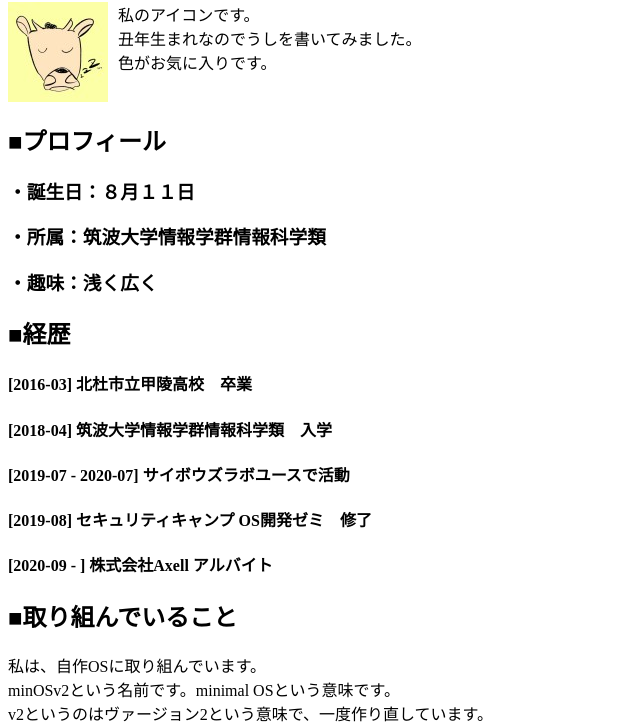
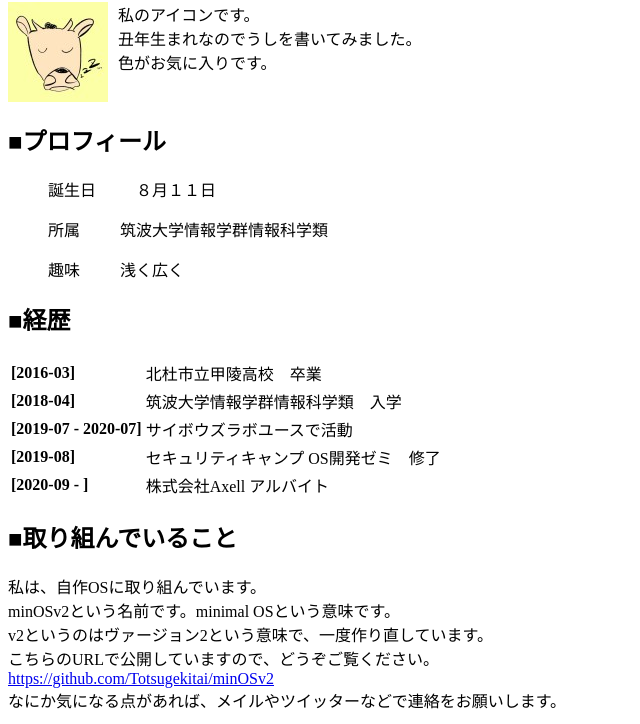
Before and after one commit to Totsugekitai/totsugekitai.github.io, a plain HTML site: page index.html in a window 1280 px wide. Shown: the part 87-811 px from the top of the page, without its empty margins (0-640 px from the left). Drawn offline with Linux system fonts and the light colour scheme.

Commit message:
edit profile

```diff
--- a/index.html
+++ b/index.html
@@ -3,6 +3,21 @@
   <head>
     <meta charset="UTF-8">
     <title>Totsugekitai-no-page</title>
+    <style>
+      table#issues tbody th {
+      text-align:left;
+      }
+      ul#profiles {
+        list-style:none;
+      }
+      ul#profiles dl dt {
+      display:inline-block;
+      }
+      ul#profiles dl dd {
+      display:inline-block;
+      }
+
+    </style>
   </head>
   <body>
     <h1>ここは突撃隊の個人ページです</h1>
@@ -14,17 +29,21 @@
     </p>
 
     <h2>■プロフィール</h2>
-    <h3>・誕生日：８月１１日</h3>
-    <h3>・所属：筑波大学情報学群情報科学類</h3>
-    <h3>・趣味：浅く広く</h3>
+    <ul id="profiles"><li><dl><dt>誕生日</dt><dd><time datetime="08-11">８月１１日</time></dd></dl></li>
+      <li><dl><dt>所属</dt><dd>筑波大学情報学群情報科学類</dd></dl></li>
+      <li><dl><dt>趣味</dt><dd>浅く広く</dd></dl>
+    </ul>
 
     <h2>■経歴</h2>
-    <h4>[2016-03] 北杜市立甲陵高校　卒業</h4>
-    <h4>[2018-04] 筑波大学情報学群情報科学類　入学</h4>
-    <h4>[2019-07 - 2020-07] サイボウズラボユースで活動</h4>
-    <h4>[2019-08] セキュリティキャンプ OS開発ゼミ　修了</h4>
-    <h4>[2020-09 - ] 株式会社Axell アルバイト</h4>
-
+    <table id="issues"><thead><tr><th scope="col" id="date" hidden>date</th><th scope="col" id="issue" hidden>issue</th></tr></thead>
+      <tbody>
+        <tr><th scope="row" headers="date" id="date_201603">[<time datetime="2016-03">2016-03</time>]</th><td headers="issue date_201603">北杜市立甲陵高校　卒業</td></tr>
+        <tr><th scope="row" headers="date" id="date_201804">[<time datetime="2018-04">2018-04</time>]</th><td headers="issue date_201804">筑波大学情報学群情報科学類　入学</td></tr>
+        <tr><th scope="row" headers="date" id="date_201907-202007">[<time datetime="2019-07">2019-07</time> - <time datetime="2020-07">2020-07</time>]</th><td headers="issue date_201907-202007">サイボウズラボユースで活動</td>
+        <tr><th scope="row" headers="date" id="date_201908">[<time datetime="2019-08">2019-08</time>]</th><td headers="issue date_201908">セキュリティキャンプ OS開発ゼミ　修了</td>
+        <tr><th scope="row" headers="date" id="date_2020-09-">[<time datetime="2020-09">2020-09</time> - ]</th><td headers="issue date_2020-09-"> 株式会社Axell アルバイト</h4>
+      </tbody>
+    </table>
     <h2>■取り組んでいること</h2>
     <p>
       私は、自作OSに取り組んでいます。<br>
```
